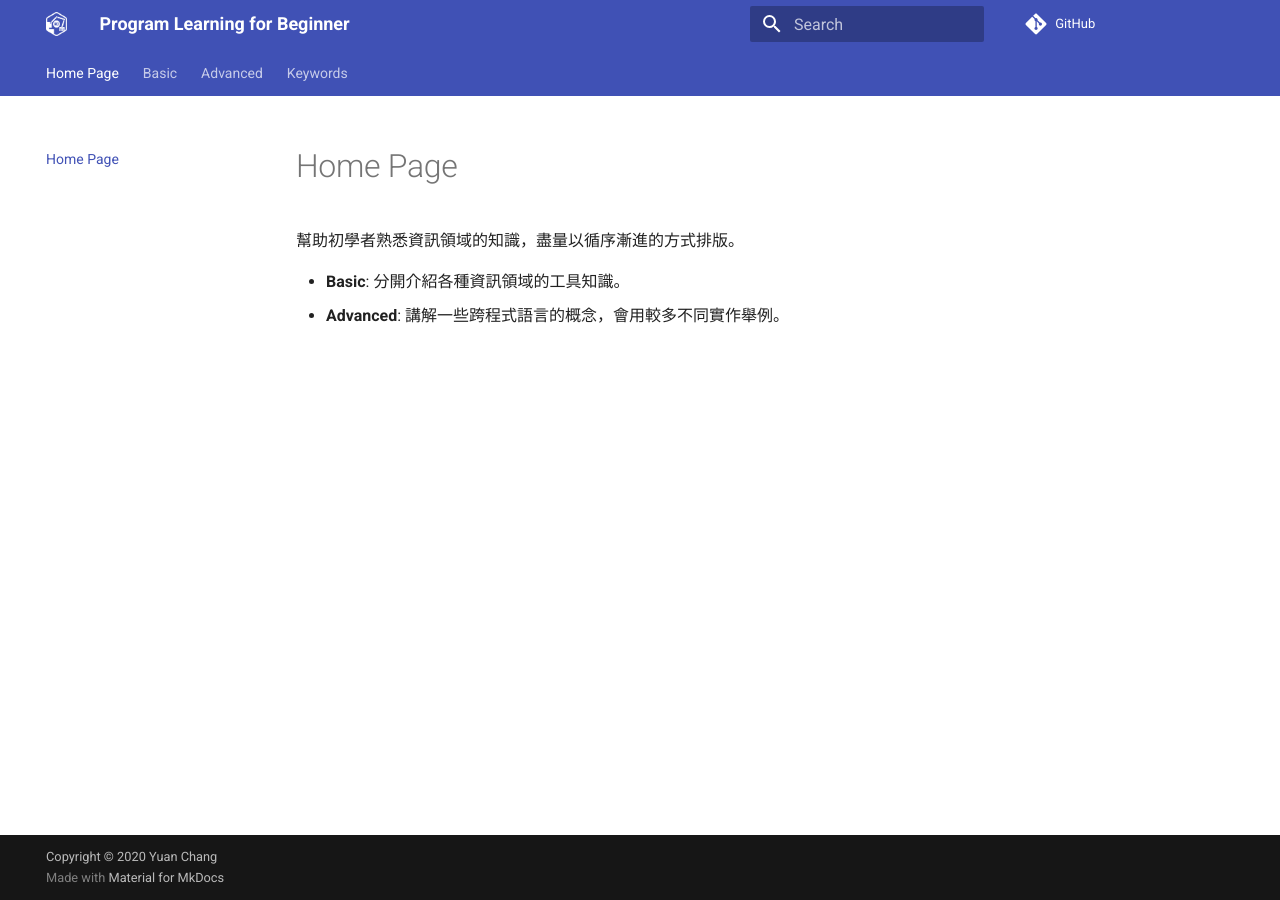
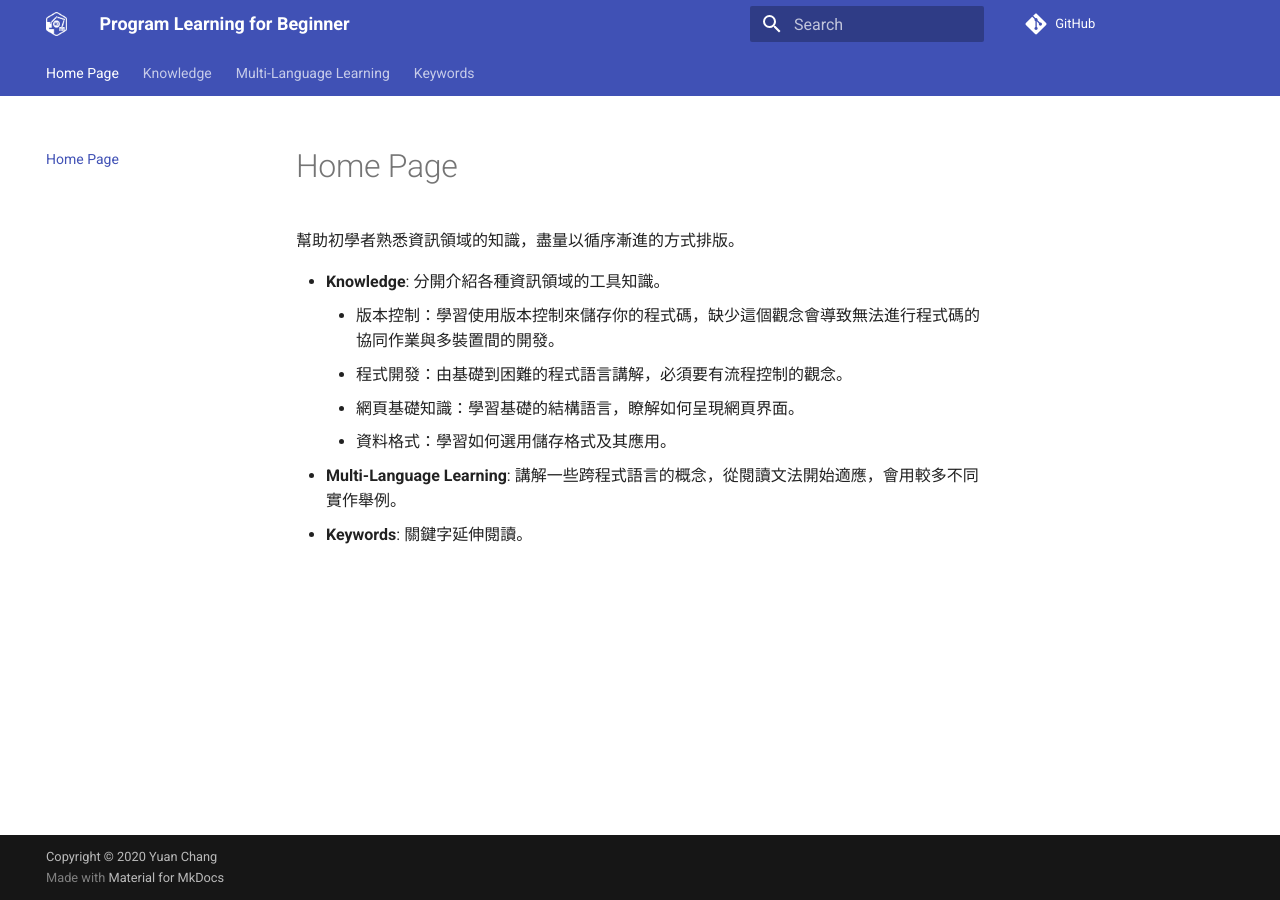
Before and after one commit to KmolYuan/program-learning, an MkDocs documentation site: the page built from docs/index.md, in a window 1280 px wide. Built offline with MkDocs 1.6.1 and Material for MkDocs 9.7.7, drawn with Linux system fonts in a browser that asks for light colours; comment, search, counter and statistics services are not loaded.

Commit message:
Update structure.

```diff
--- a/docs/index.md
+++ b/docs/index.md
@@ -2,5 +2,10 @@
 
 幫助初學者熟悉資訊領域的知識，盡量以循序漸進的方式排版。
 
-+ **Basic**: 分開介紹各種資訊領域的工具知識。
-+ **Advanced**: 講解一些跨程式語言的概念，會用較多不同實作舉例。
++ **Knowledge**: 分開介紹各種資訊領域的工具知識。
+    + 版本控制：學習使用版本控制來儲存你的程式碼，缺少這個觀念會導致無法進行程式碼的協同作業與多裝置間的開發。
+    + 程式開發：由基礎到困難的程式語言講解，必須要有流程控制的觀念。
+    + 網頁基礎知識：學習基礎的結構語言，瞭解如何呈現網頁界面。
+    + 資料格式：學習如何選用儲存格式及其應用。
++ **Multi-Language Learning**: 講解一些跨程式語言的概念，從閱讀文法開始適應，會用較多不同實作舉例。
++ **Keywords**: 關鍵字延伸閱讀。
--- a/mkdocs.yml
+++ b/mkdocs.yml
@@ -33,15 +33,19 @@ extra_javascript:
 
 nav:
   - Home Page: index.md
-  - Basic:
-    - Git: git.md
-    - HTML5 & CSS & Markdown: html5.md
-    - YAML: yaml.md
-    - Python: python.md
-    - C / C++: c-cpp.md
-    - Matlab (EN): matlab-en.md
-    - Latex Math (TODO): latex-math.md
-  - Advanced:
+  - Knowledge:
+    - Version Control:
+      - Git: git.md
+    - Programing:
+      - Python: python.md
+      - C / C++: c-cpp.md
+      - Matlab (EN): matlab-en.md
+    - Webpages:
+      - HTML5 & CSS & Markdown: html5.md
+    - Data Format:
+      - YAML: yaml.md
+      - Latex Math (TODO): latex-math.md
+  - Multi-Language Learning:
     - Regular Expression: re.md
     - Syntax: syntax.md
     - Expression and Statement: expr.md
```
